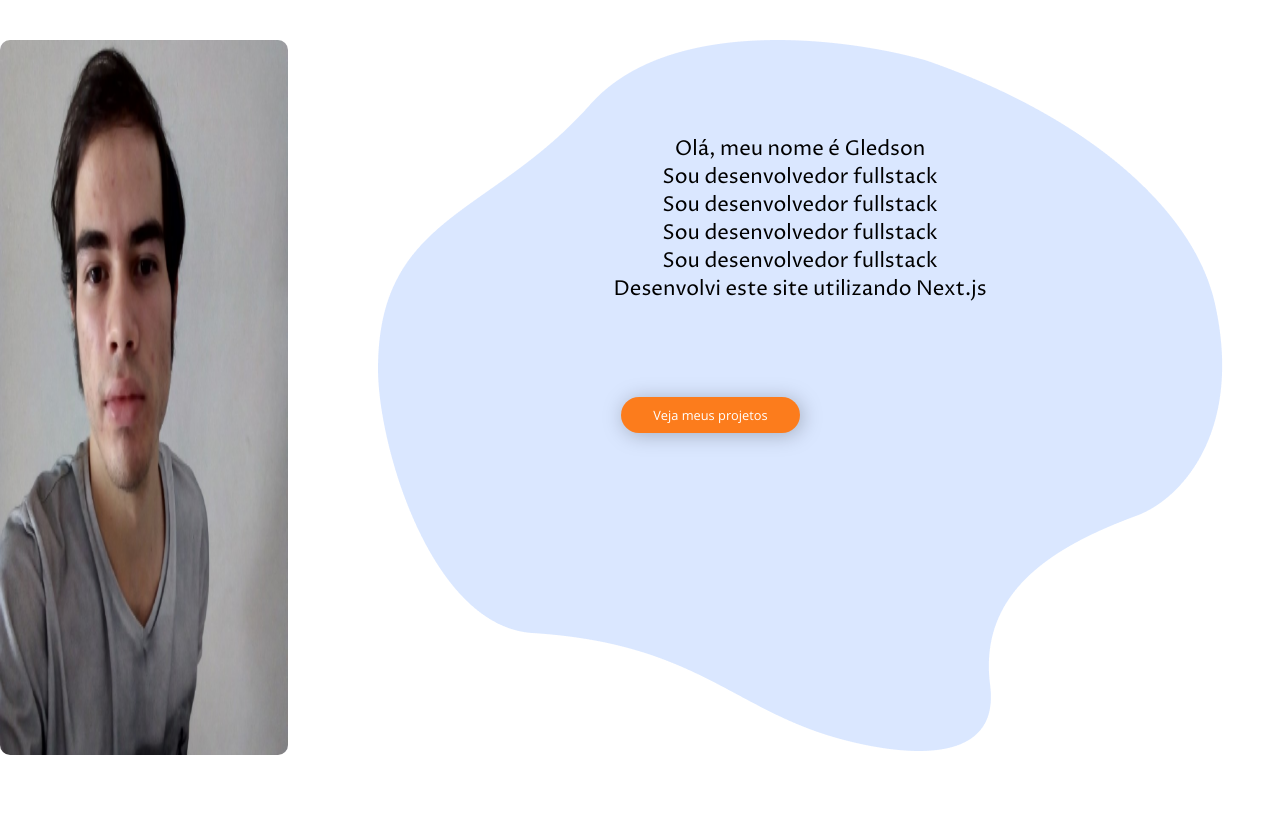
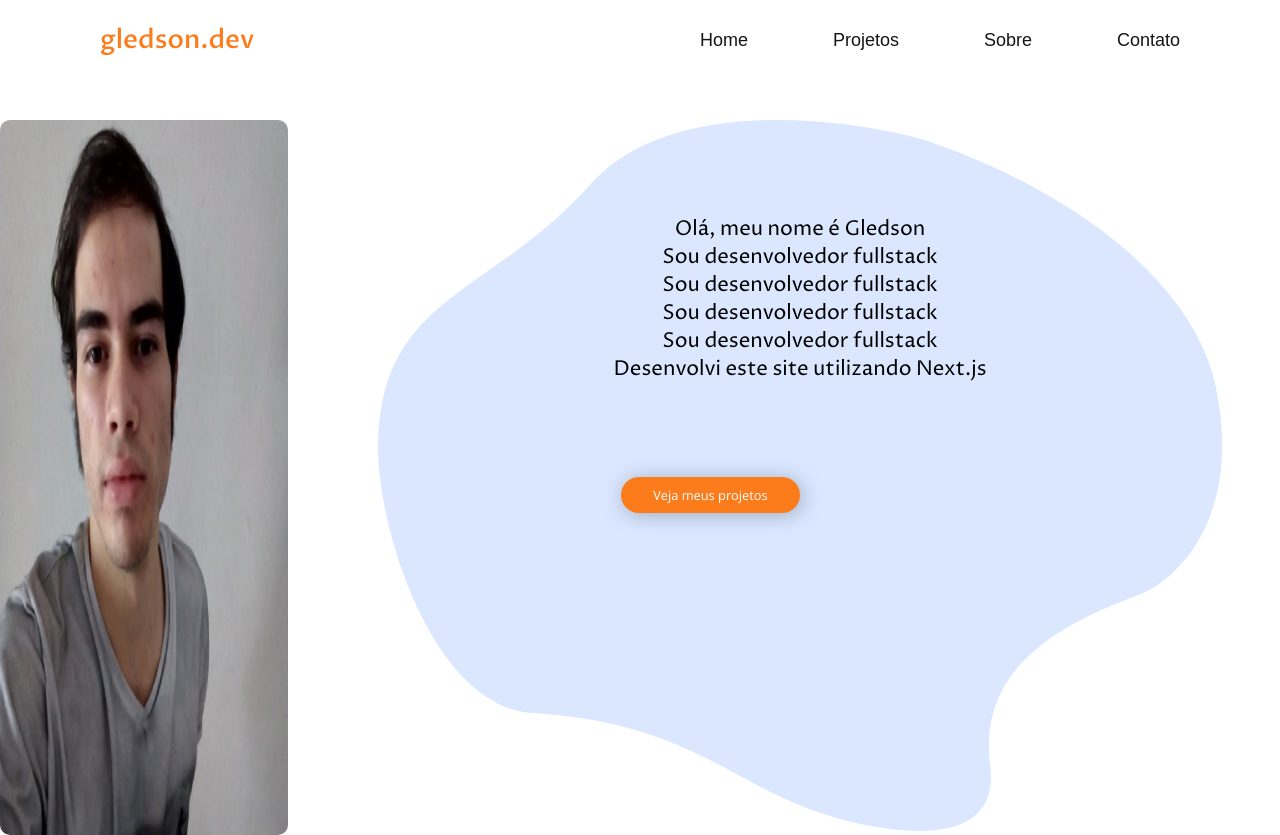
Before and after one commit to gledson-ss/portfolio, a Next.js app in the folder web/: page / in a window 1280 px wide. Before the commit the page ends 800 px from the top, so only its background shows below. Built offline with nearby package versions, Linux system fonts and the light colour scheme.

Commit message:
:hammer: chore: remove undeline

```diff
--- a/web/src/components/DesktopHeader/index.tsx
+++ b/web/src/components/DesktopHeader/index.tsx
@@ -1,5 +1,5 @@
 import { useRouter } from 'next/router'
-import React, { useState } from 'react'
+import React, { useEffect, useState } from 'react'
 
 import * as St from './styles'
 
@@ -29,6 +29,7 @@ const HeaderDesktop: React.FC = () => {
 
     handleRoute(path)
   }
+
   return (
     <St.Container>
       <St.TitleContainer onClick={() => handleClickAbout('/', false)}>
--- a/web/src/components/DesktopHeader/styles.ts
+++ b/web/src/components/DesktopHeader/styles.ts
@@ -82,11 +82,11 @@ export const Option = styled.button<propsOption>`
     }
   }
 
-  ${({ actived }) => {
+  /* ${({ actived }) => {
     if (actived) {
       return underlineOption
     }
-  }}
+  }} */
 `
 
 export const DescriptionOption = styled.p`
--- a/web/src/components/Header/index.tsx
+++ b/web/src/components/Header/index.tsx
@@ -2,8 +2,14 @@ import React from 'react'
 
 import DesktopHeader from '../DesktopHeader'
 import MobileHeader from '../MobileHeader'
+import * as St from './styles'
 const Header: React.FC = () => {
-  return <MobileHeader />
+  return (
+    <St.Container>
+      <MobileHeader />
+      <DesktopHeader />
+    </St.Container>
+  )
 }
 
 export default Header
--- /dev/null
+++ b/web/src/components/Header/styles.ts
@@ -0,0 +1,3 @@
+import styled from 'styled-components'
+
+export const Container = styled.div``
--- a/web/src/styles/globals.ts
+++ b/web/src/styles/globals.ts
@@ -12,6 +12,6 @@ export default createGlobalStyle`
     max-width: 100vw;
     height: 100%;
     width: 100%;
+  }
 
-  }
 `
```
